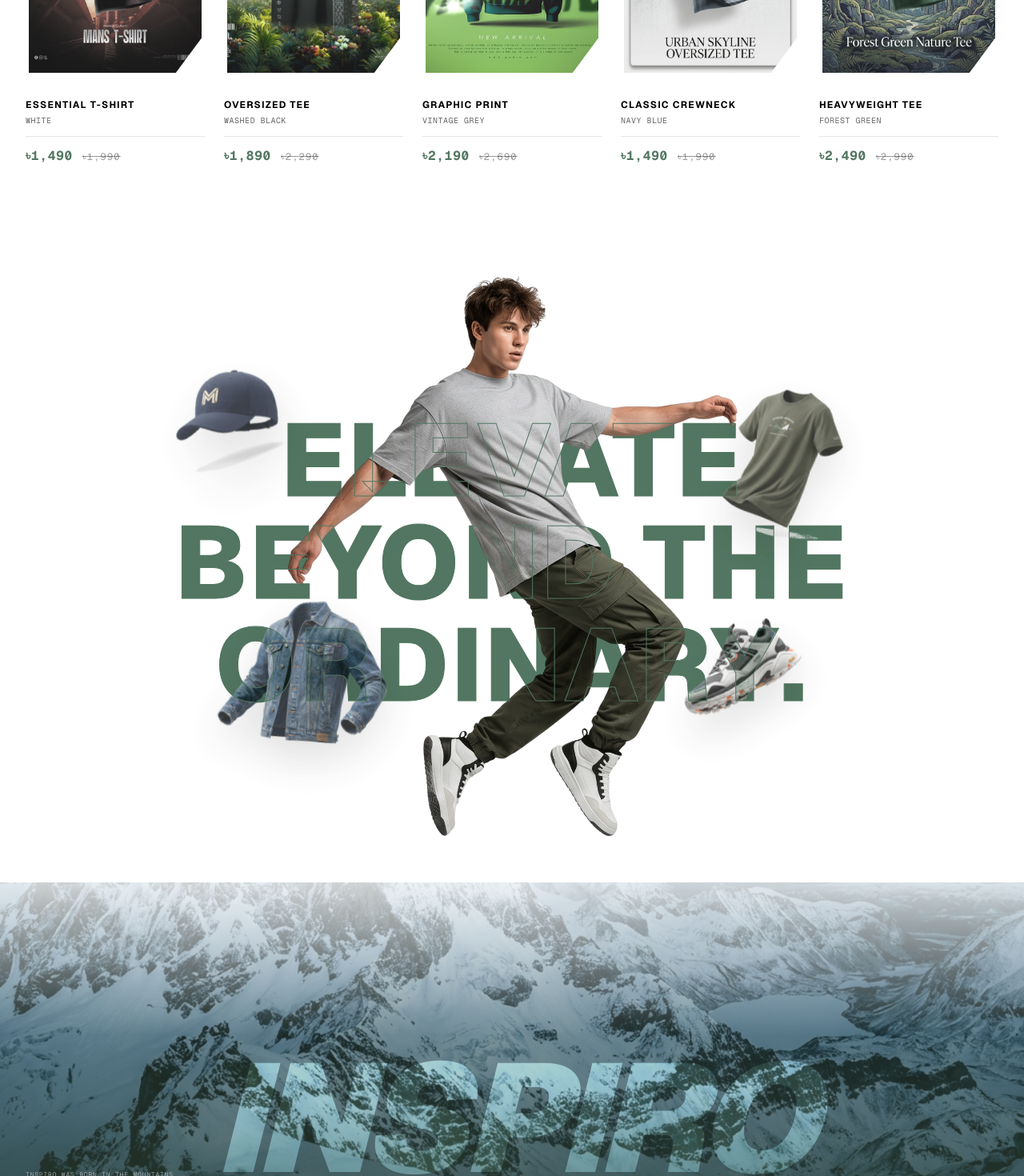
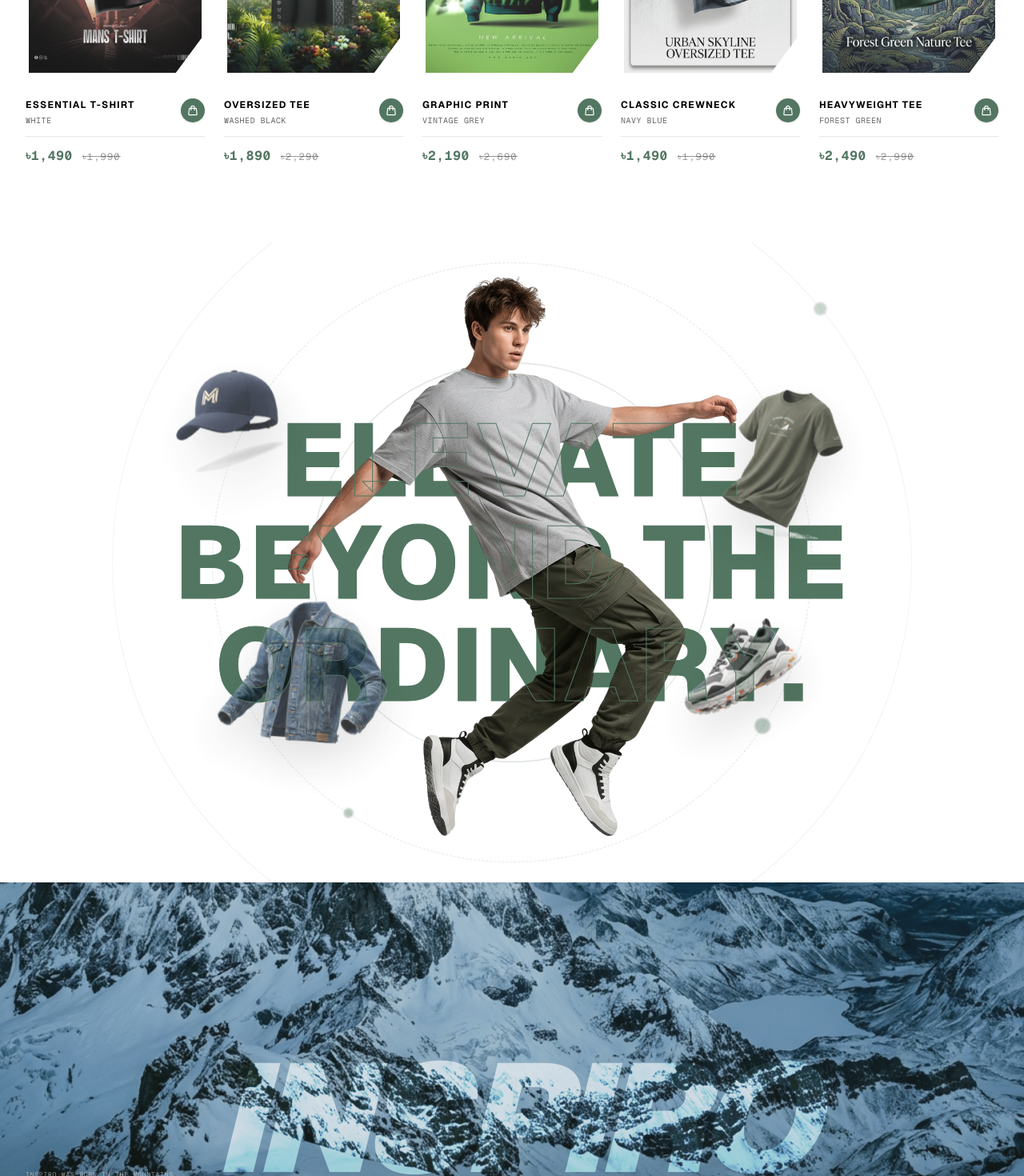
Before and after one commit to sahidDev09/inspiro-fashion-brand, a Next.js app: page / in a window 1280 px wide. Shown: the part 2140-3610 px from the top of the page at 80% size. Built offline with nearby package versions, Linux system fonts and the light colour scheme.

Commit message:
feat: enhance Elevate section animations, refine footer overlays, and update ProductList UI with add-to-cart and filter controls

```diff
--- a/components/Elevete.tsx
+++ b/components/Elevete.tsx
@@ -14,25 +14,55 @@ export default function Elevete() {
           .animate-float {
             animation: float 6s ease-in-out infinite;
           }
+          @keyframes orbit {
+            from { transform: translate(-50%, -50%) rotate(0deg); }
+            to { transform: translate(-50%, -50%) rotate(360deg); }
+          }
+          @keyframes orbit-reverse {
+            from { transform: translate(-50%, -50%) rotate(360deg); }
+            to { transform: translate(-50%, -50%) rotate(0deg); }
+          }
+          .animate-orbit {
+            animation: orbit 30s linear infinite;
+          }
+          .animate-orbit-slow {
+            animation: orbit 45s linear infinite;
+          }
+          .animate-orbit-reverse {
+            animation: orbit-reverse 40s linear infinite;
+          }
         `}</style>
-        <div className='w-full h-[90vh] flex items-center justify-center text-[#527661] text-9xl uppercase font-extrabold tracking-wide mx-auto text-center '>Elevate <br /> Beyond the <br /> ordinary. </div>
+
+        {/* Orbit Backgrounds */}
+        <div className="absolute top-1/2 left-1/2 w-[800px] h-[800px] md:w-[1000px] md:h-[1000px] border border-[#527661]/10 rounded-full animate-orbit-slow pointer-events-none z-0">
+          <div className="absolute top-0 left-1/2 -translate-x-1/2 -translate-y-1/2 w-4 h-4 bg-[#527661]/30 rounded-full blur-[1px]"></div>
+        </div>
+        <div className="absolute top-1/2 left-1/2 w-[600px] h-[600px] md:w-[750px] md:h-[750px] border border-[#527661]/20 rounded-full animate-orbit-reverse border-dashed pointer-events-none z-0">
+          <div className="absolute bottom-0 left-1/2 -translate-x-1/2 translate-y-1/2 w-5 h-5 bg-[#527661]/40 rounded-full blur-[1px]"></div>
+          <div className="absolute top-1/2 left-0 -translate-x-1/2 -translate-y-1/2 w-3 h-3 bg-[#527661]/40 rounded-full blur-[1px]"></div>
+        </div>
+        <div className="absolute top-1/2 left-1/2 w-[400px] h-[400px] md:w-[500px] md:h-[500px] border border-[#527661]/30 rounded-full animate-orbit pointer-events-none z-0">
+          <div className="absolute top-[14%] right-[14%] translate-x-1/2 -translate-y-1/2 w-3 h-3 bg-[#527661]/50 rounded-full"></div>
+        </div>
+
+        <div className='w-full h-[90vh] flex items-center justify-center text-[#527661] text-9xl uppercase font-extrabold tracking-wide mx-auto text-center relative z-0'>Elevate <br /> Beyond the <br /> ordinary. </div>
 
         {/* Floating Items */}
-        <div className="absolute top-[15%] left-[15%] opacity-80 animate-float" style={{ animationDelay: '0s' }}>
+        <div className="absolute top-[15%] left-[15%] opacity-80 animate-float z-10" style={{ animationDelay: '0s' }}>
             <Image src="/assets/floating_cap.png" width={180} height={180} alt="Floating Cap" className="rotate-[-15deg] drop-shadow-2xl" />
         </div>
-        <div className="absolute top-[20%] right-[15%] opacity-80 animate-float" style={{ animationDelay: '1s' }}>
+        <div className="absolute top-[20%] right-[15%] opacity-80 animate-float z-10" style={{ animationDelay: '1s' }}>
             <Image src="/assets/floating_tshirt.png" width={220} height={220} alt="Floating T-shirt" className="rotate-[10deg] drop-shadow-2xl" />
         </div>
-        <div className="absolute bottom-[15%] left-[20%] opacity-80 animate-float" style={{ animationDelay: '2s' }}>
+        <div className="absolute bottom-[15%] left-[20%] opacity-80 animate-float z-10" style={{ animationDelay: '2s' }}>
             <Image src="/assets/floating_jacket.png" width={250} height={250} alt="Floating Jacket" className="rotate-[5deg] drop-shadow-2xl" />
         </div>
-        <div className="absolute bottom-[20%] right-[20%] opacity-80 animate-float" style={{ animationDelay: '1.5s' }}>
+        <div className="absolute bottom-[20%] right-[20%] opacity-80 animate-float z-10" style={{ animationDelay: '1.5s' }}>
             <Image src="/assets/floating_sneaker.png" width={200} height={200} alt="Floating Sneaker" className="rotate-[-10deg] drop-shadow-2xl" />
         </div>
 
-        <Image src="/assets/elevateMain.png" width={600} height={500} quality={100} unoptimized alt="Elevate Background" className='absolute top-1/2 left-1/2 -translate-x-1/2 -translate-y-1/2 z-0 object-contain' />
-        <div className='w-full h-[90vh] flex items-center justify-center text-transparent [-webkit-text-stroke:1px_#527661] text-9xl uppercase font-extrabold tracking-wide mx-auto text-center absolute top-1/2 left-1/2 -translate-x-1/2 -translate-y-1/2 pointer-events-none z-10'>Elevate <br /> Beyond the <br /> ordinary. </div>
+        <Image src="/assets/elevateMain.png" width={600} height={500} quality={100} unoptimized alt="Elevate Background" className='absolute top-1/2 left-1/2 -translate-x-1/2 -translate-y-1/2 z-10 object-contain' />
+        <div className='w-full h-[90vh] flex items-center justify-center text-transparent [-webkit-text-stroke:1px_#527661] text-9xl uppercase font-extrabold tracking-wide mx-auto text-center absolute top-1/2 left-1/2 -translate-x-1/2 -translate-y-1/2 pointer-events-none z-20'>Elevate <br /> Beyond the <br /> ordinary. </div>
     </main>
   )
 }
--- a/components/FooterSection.tsx
+++ b/components/FooterSection.tsx
@@ -13,10 +13,10 @@ export default function FooterSection() {
       />
 
       {/* Top Smooth Edge Gradient */}
-      <div className="absolute top-0 inset-x-0 h-48 bg-gradient-to-b from-white/80 to-transparent z-10 pointer-events-none"></div>
+      <div className="absolute top-0 inset-x-0 h-48 z-10 pointer-events-none"></div>
 
       {/* Overlay Gradient for readability */}
-      <div className="absolute inset-0 bg-gradient-to-t from-[#2c4034] via-[#2c4034]/50 to-transparent pointer-events-none"></div>
+      <div className="absolute inset-0 bg-gradient-to-t from-black/20 via-transparent to-transparent pointer-events-none"></div>
 
       {/* Giant Graffiti Text (Mimicking the STUSSY style logo) */}
       <div className="absolute top-1/4 left-1/2 transform -translate-x-1/2 w-full text-center mix-blend-overlay opacity-60 pointer-events-none">
--- a/components/ProductList.tsx
+++ b/components/ProductList.tsx
@@ -27,7 +27,10 @@ export default function ProductList() {
               <span>SUMMER ESSENTIALS</span>
             </div>
           </div>
-          <button className="text-[10px] font-mono tracking-widest uppercase text-black/80 border border-black/20 px-6 py-2 rounded-full hover:bg-[#527661]/10 hover:text-[#527661] transition-colors">
+          <button className="flex items-center gap-2 text-[10px] font-mono tracking-widest uppercase text-white px-6 py-2 rounded-full bg-[#527661] hover:bg-[#3d5a49] transition-colors">
+            <svg xmlns="http://www.w3.org/2000/svg" fill="none" viewBox="0 0 24 24" strokeWidth={1.5} stroke="currentColor" className="w-3 h-3">
+              <path strokeLinecap="round" strokeLinejoin="round" d="M10.5 6h9.75M10.5 6a1.5 1.5 0 1 1-3 0m3 0a1.5 1.5 0 1 0-3 0M3.75 6H7.5m3 12h9.75m-9.75 0a1.5 1.5 0 0 1-3 0m3 0a1.5 1.5 0 0 0-3 0m-3.75 0H7.5m9-6h3.75m-3.75 0a1.5 1.5 0 0 1-3 0m3 0a1.5 1.5 0 0 0-3 0m-9.75 0h9.75" />
+            </svg>
             Filters
           </button>
         </div>
@@ -58,8 +61,17 @@ export default function ProductList() {
                 </div>
               </div>
               <div className="flex flex-col text-black mt-3 h-full">
-                <h3 className="text-xs font-bold tracking-widest uppercase mb-1">{product.name}</h3>
-                <span className="text-[10px] text-black/60 tracking-wider uppercase font-mono">{product.color}</span>
+                <div className="flex justify-between items-start">
+                  <div className="flex flex-col">
+                    <h3 className="text-xs font-bold tracking-widest uppercase mb-1">{product.name}</h3>
+                    <span className="text-[10px] text-black/60 tracking-wider uppercase font-mono">{product.color}</span>
+                  </div>
+                  <button className="bg-[#527661] text-white p-2 rounded-full hover:bg-[#3d5a49] transition-colors shadow-sm ml-2 shrink-0">
+                    <svg xmlns="http://www.w3.org/2000/svg" fill="none" viewBox="0 0 24 24" strokeWidth={2} stroke="currentColor" className="w-3.5 h-3.5">
+                      <path strokeLinecap="round" strokeLinejoin="round" d="M15.75 10.5V6a3.75 3.75 0 10-7.5 0v4.5m11.356-1.993l1.263 12c.07.665-.45 1.243-1.119 1.243H4.25a1.125 1.125 0 01-1.12-1.243l1.264-12A1.125 1.125 0 015.513 7.5h12.974c.576 0 1.059.435 1.119 1.007zM8.625 10.5a.375.375 0 11-.75 0 .375.375 0 01.75 0zm7.5 0a.375.375 0 11-.75 0 .375.375 0 01.75 0z" />
+                    </svg>
+                  </button>
+                </div>
                 <div className="flex items-baseline space-x-3 pt-3 mt-3 border-t border-black/10">
                   <span className="text-base text-[#527661] font-bold tracking-wider font-mono">{product.price}</span>
                   {product.originalPrice && (
```
